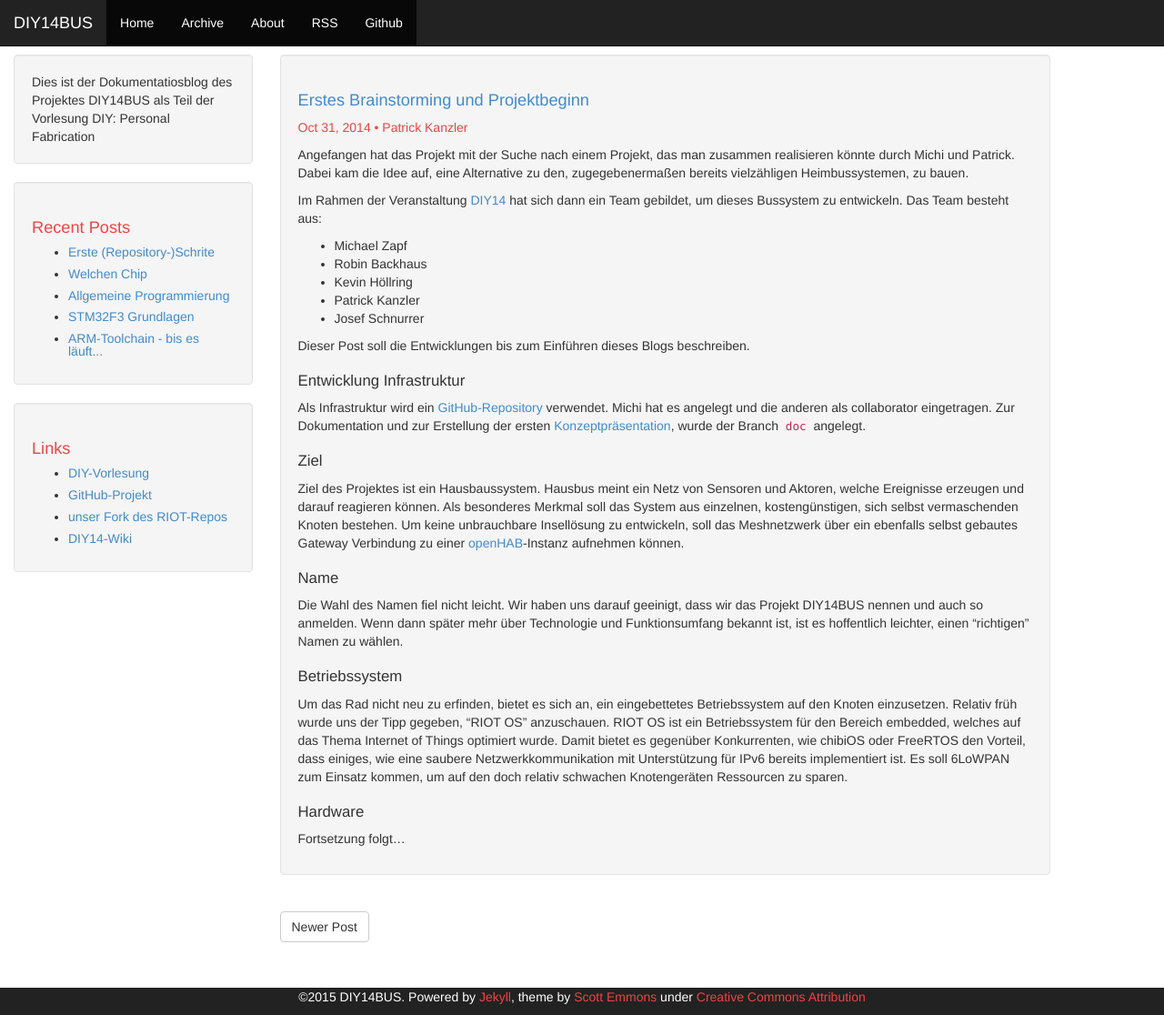
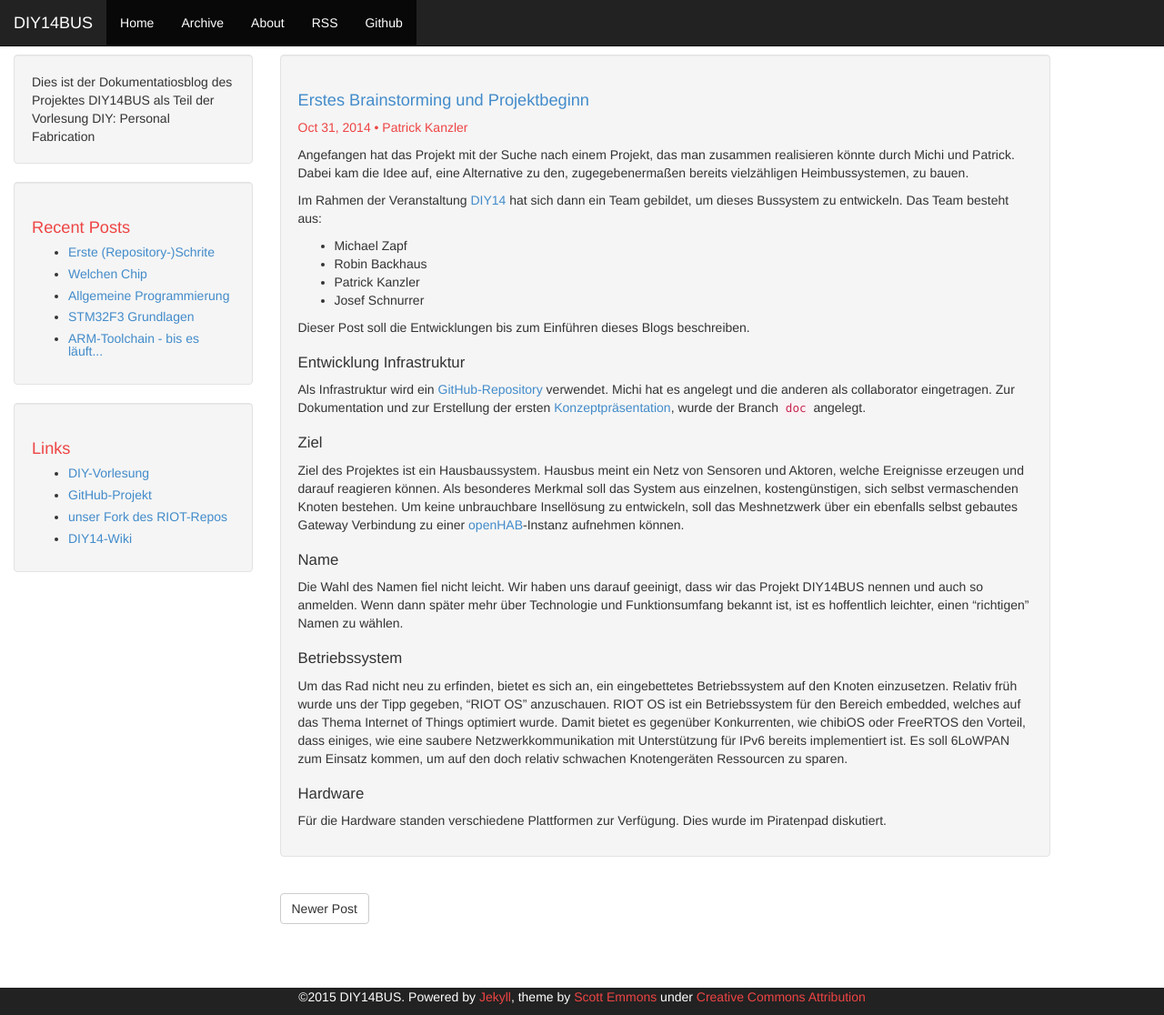
Before and after one commit to michz/diy14bus, a Jekyll site: the page built from _posts/2014-10-31-erstes-brainstorming-und-projektbeginn.markdown, in a window 1280 px wide and 1116 px high. Shown: the whole window at 91% size. Built offline with Jekyll 4.4.1, drawn with Linux system fonts in a browser that asks for light colours; Markdown is read by kramdown in place of the engine named in the settings.

Commit message:
Erstes Brainstorming: Ende billig abgeschlossen

```diff
--- a/_posts/2014-10-31-erstes-brainstorming-und-projektbeginn.markdown
+++ b/_posts/2014-10-31-erstes-brainstorming-und-projektbeginn.markdown
@@ -15,7 +15,6 @@ Das Team besteht aus:
 
 * Michael Zapf
 * Robin Backhaus
-* Kevin Höllring
 * Patrick Kanzler
 * Josef Schnurrer
 
@@ -45,9 +44,7 @@ Damit bietet es gegenüber Konkurrenten, wie chibiOS oder FreeRTOS den Vorteil,
 Es soll 6LoWPAN zum Einsatz kommen, um auf den doch relativ schwachen Knotengeräten Ressourcen zu sparen.
 
 ## Hardware
-
-
-Fortsetzung folgt...
+Für die Hardware standen verschiedene Plattformen zur Verfügung. Dies wurde im Piratenpad diskutiert.
 
 
 
```
